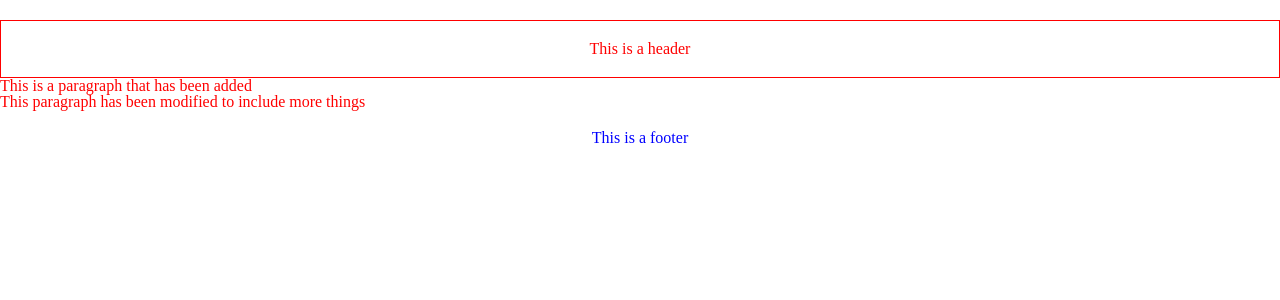
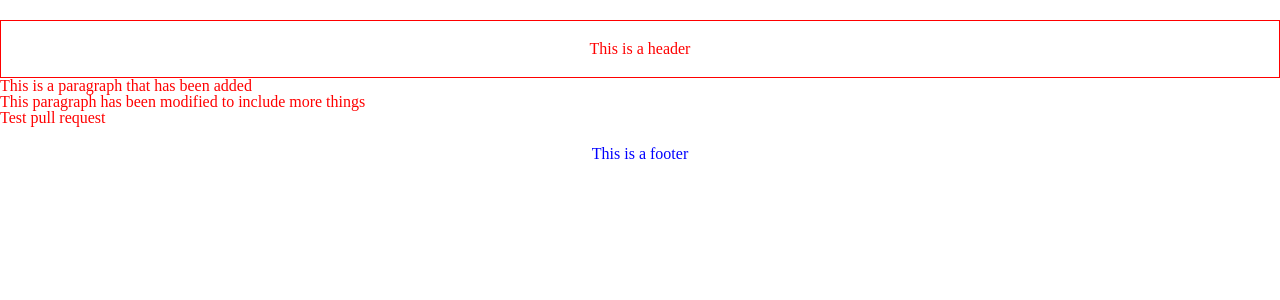
Before and after one commit to btboubacar/test-git, a React (Vite) app: page / in a window 1280 px wide. Shown: the top 300 px of the page. Built offline with nearby package versions, Linux system fonts and the light colour scheme; the HTML template or start-up script is replaced by a standard one.

Commit message:
Update change and test pull request

```diff
--- a/src/App.jsx
+++ b/src/App.jsx
@@ -9,6 +9,7 @@ function App() {
       </header>
       <p>This is a paragraph that has been added</p>
       <p>This paragraph has been modified to include more things</p>
+      <p>Test pull request</p>
       <Footer />
     </>
   );
```
